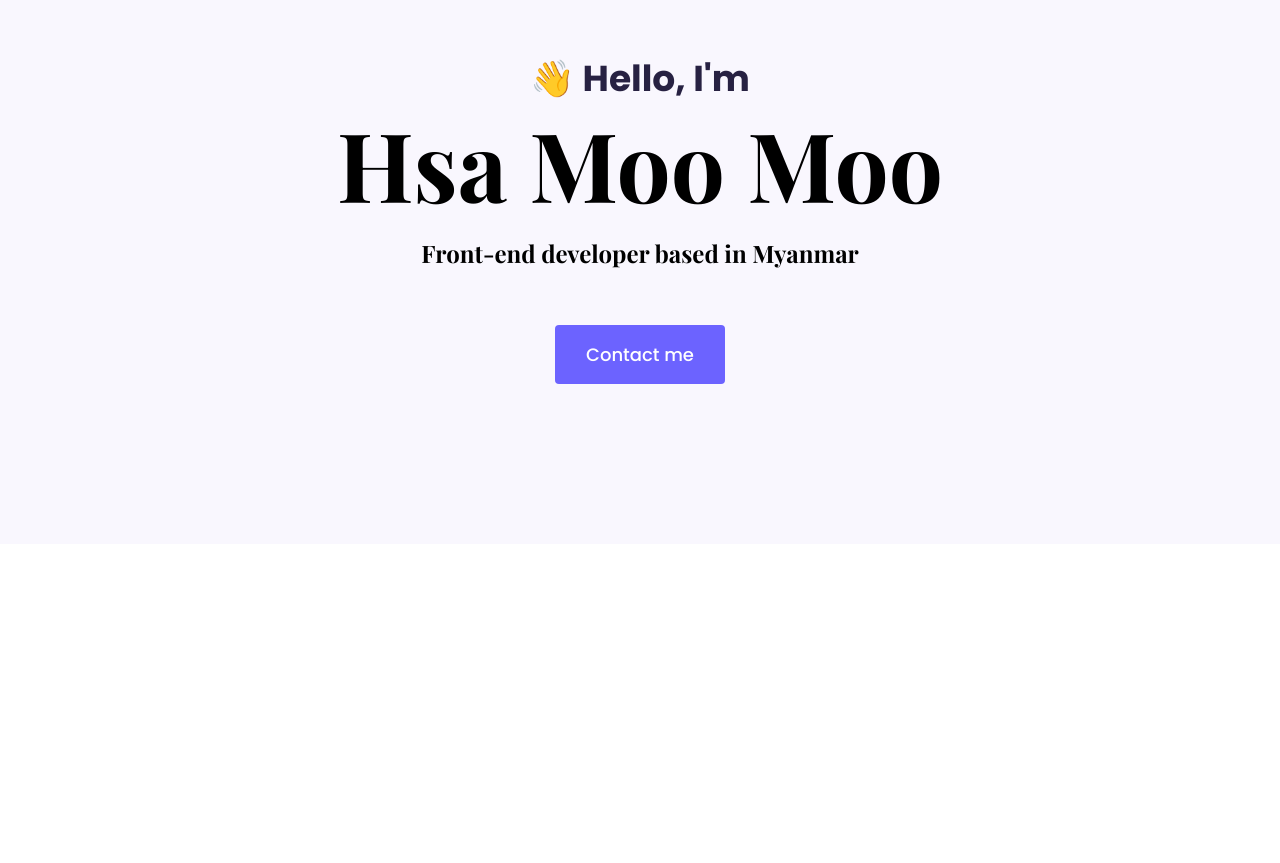
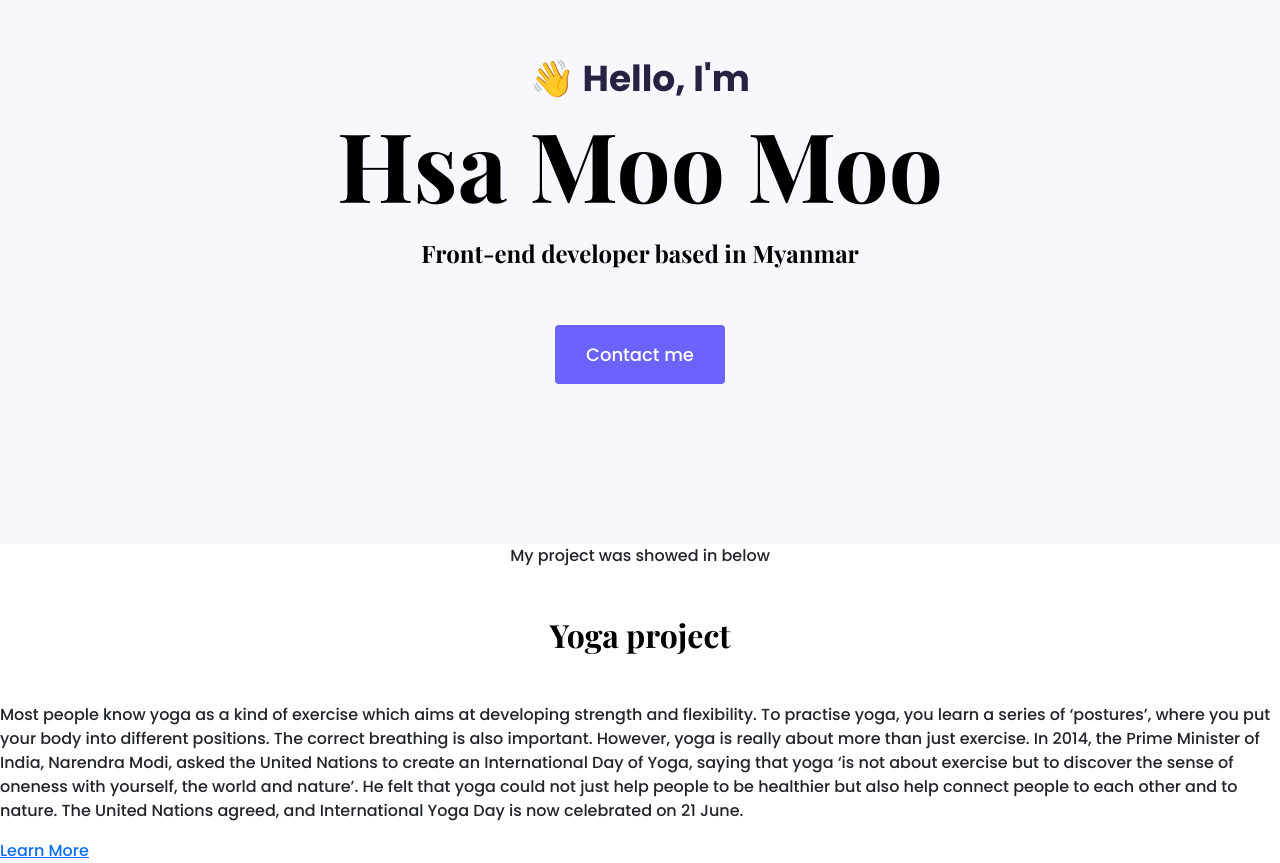
Before and after one commit to Hsa-moo344/Project-Figma, a plain HTML site: page index.html in a window 1280 px wide. Shown: the part 108-971 px from the top of the page. Before the commit the page ends 800 px from the top, so only its background shows below. Drawn offline with nearby package versions, Linux system fonts and the light colour scheme.

Commit message:
Update html, css for portfolio

```diff
--- a/index.html
+++ b/index.html
@@ -4,7 +4,7 @@
     <meta charset="UTF-8" />
     <meta http-equiv="X-UA-Compatible" content="IE=edge" />
     <meta name="viewport" content="width=device-width, initial-scale=1.0" />
-    <title>Document</title>
+    <title>My Portfolio</title>
 
     <link
       href="https://cdn.jsdelivr.net/npm/bootstrap@5.0.0-beta2/dist/css/bootstrap.min.css"
@@ -38,5 +38,21 @@
         <a href="#" class="btn btn-branding">Contact me</a>
       </div>
     </div>
+    <p class="text-center mb-5">My project was showed in below</p>
+    <h2 class="text-center mb-5">Yoga project</h2>
+    <p>
+      Most people know yoga as a kind of exercise which aims at developing
+      strength and flexibility. To practise yoga, you learn a series of
+      ‘postures’, where you put your body into different positions. The correct
+      breathing is also important. However, yoga is really about more than just
+      exercise. In 2014, the Prime Minister of India, Narendra Modi, asked the
+      United Nations to create an International Day of Yoga, saying that yoga
+      ‘is not about exercise but to discover the sense of oneness with yourself,
+      the world and nature’. He felt that yoga could not just help people to be
+      healthier but also help connect people to each other and to nature. The
+      United Nations agreed, and International Yoga Day is now celebrated on 21
+      June.
+    </p>
+    <a href="https://google.com">Learn More</a>
   </body>
 </html>
```
